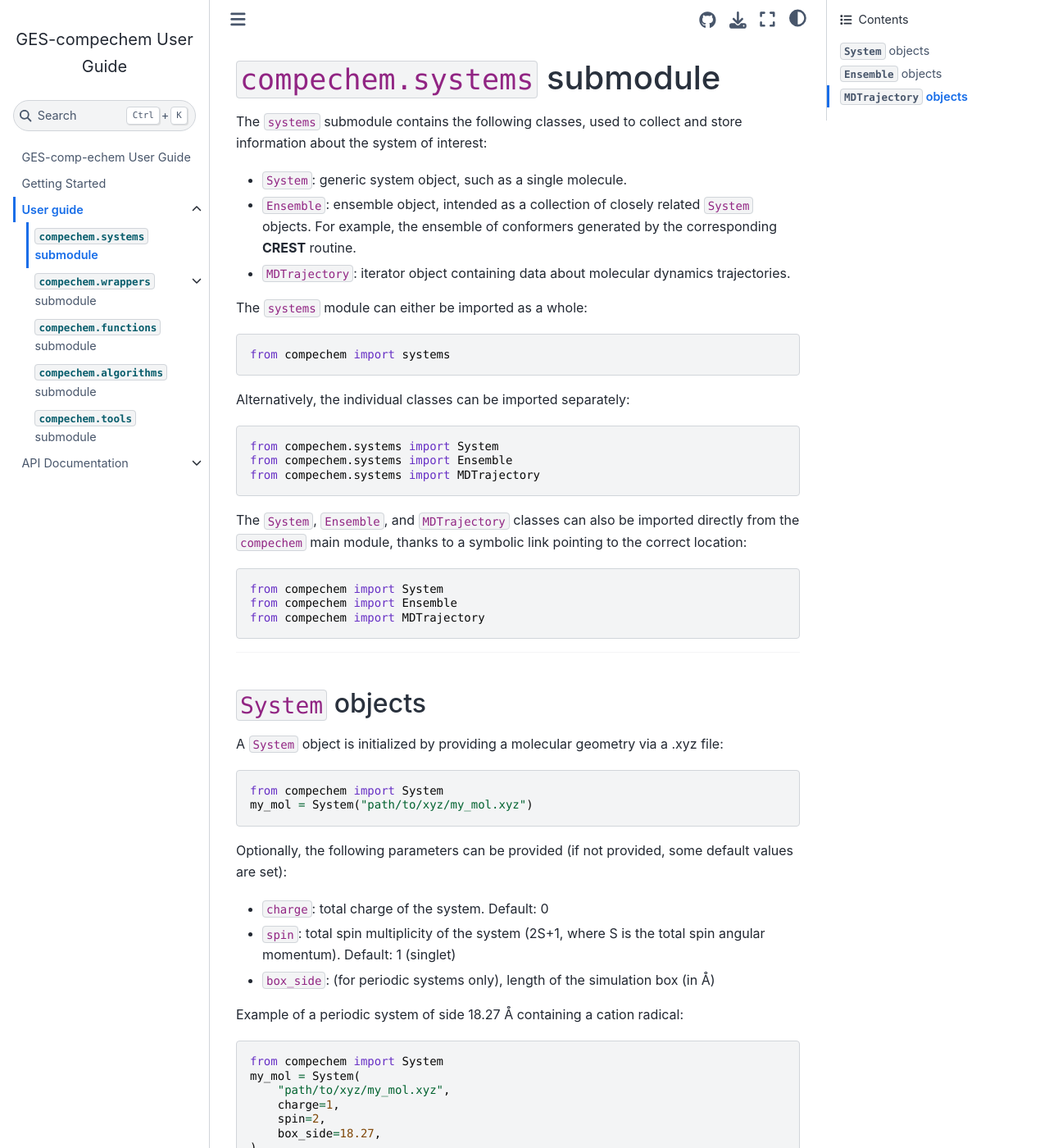
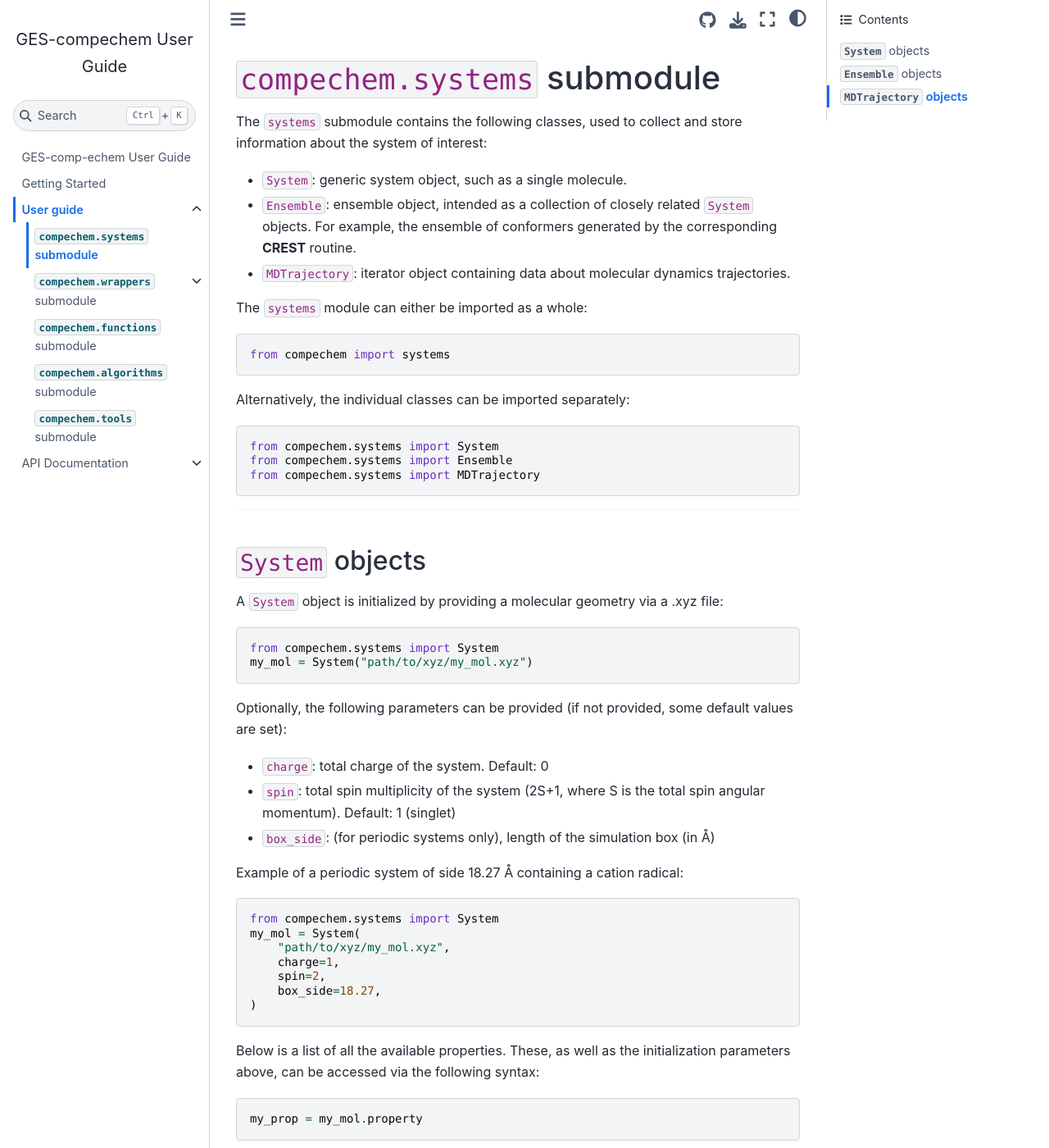
Before and after one commit to GES-compchem/GES-comp-echem, a Jupyter Book: the page built from docs/Guide/systems.md, in a window 1280 px wide and 1400 px high. Shown: the whole window at 82% size. Built offline with Jupyter Book 1.0.4 settings and Sphinx 7.4.7 and the Sphinx Book theme 1.1.4, drawn with Linux system fonts in a browser that asks for light colours; some of the changed text lies outside the part shown.

Commit message:
fixed documentation

````diff
--- a/compechem/__init__.py
+++ b/compechem/__init__.py
@@ -5,5 +5,3 @@ from compechem.wrappers.xtb import XtbInput
 from compechem.wrappers import crest
 
 from compechem.wrappers import packmol
-
-from compechem.systems import System, Ensemble, MDTrajectory
--- a/docs/Guide/systems.md
+++ b/docs/Guide/systems.md
@@ -21,14 +21,6 @@ from compechem.systems import Ensemble
 from compechem.systems import MDTrajectory
 ```
 
-The `System`, `Ensemble`, and `MDTrajectory` classes can also be imported directly from the `compechem` main module, thanks to a symbolic link pointing to the correct location:
-
-```python
-from compechem import System
-from compechem import Ensemble
-from compechem import MDTrajectory
-```
-
 ---
 
 ## `System` objects
@@ -36,7 +28,7 @@ from compechem import MDTrajectory
 A `System` object is initialized by providing a molecular geometry via a .xyz file:
 
 ```python
-from compechem import System
+from compechem.systems import System
 my_mol = System("path/to/xyz/my_mol.xyz")
 ```
 
@@ -48,7 +40,7 @@ Optionally, the following parameters can be provided (if not provided, some defa
 
 Example of a periodic system of side 18.27 Å containing a cation radical:
 ```python
-from compechem import System
+from compechem.systems import System
 my_mol = System(
     "path/to/xyz/my_mol.xyz",
     charge=1,
@@ -113,8 +105,8 @@ Some internal functions are also available:
 An `Ensemble` object is not usually initialized by the user, but is instead provided by some other modules, such as some **CREST** routines. For more details, refer to the `CREST <link>` page. However, it is still possible to manually generate an `Ensemble` object by providing an `iterable` (such as a list) yielding `System` objects:
 
 ```python
-from compechem import System
-from compechem import Ensemble
+from compechem.systems import System
+from compechem.systems import Ensemble
 
 my_mol1 = System("path/to/xyz/my_mol1.xyz")
 my_mol2 = System("path/to/xyz/my_mol2.xyz")
@@ -145,7 +137,7 @@ Some internal functions are also available:
 An `MDTrajectory` object is not usually initialized by the user, but is instead provided by the **DFTB+** module. For more details, refer to the [DFTB+](Guide-wrappers-dftbplus) page. However, it is still possible to manually generate an `MDTrajectory` object by providing the path `prefix` to the `<prefix>_md.out` and `<prefix>_geo_end.xyz` files, and the level of theory at which the DFTB+ simulation was ran:
 
 ```python
-from compechem import MDTrajectory
+from compechem.systems import MDTrajectory
 
 # note, the following files must exist:
 # path/to/xyz/my_traj_md.out
````
Also changed, not shown: docs/getting-started.ipynb, 1 other file.
